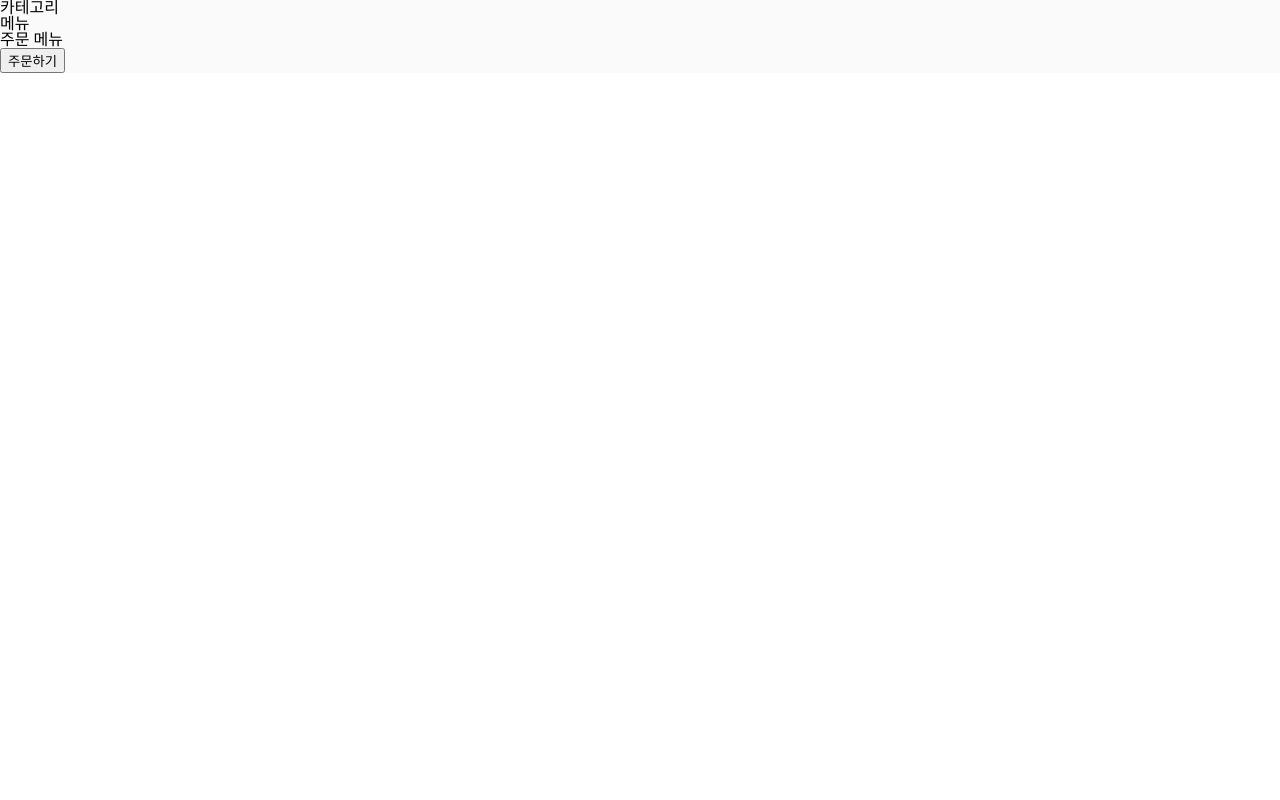
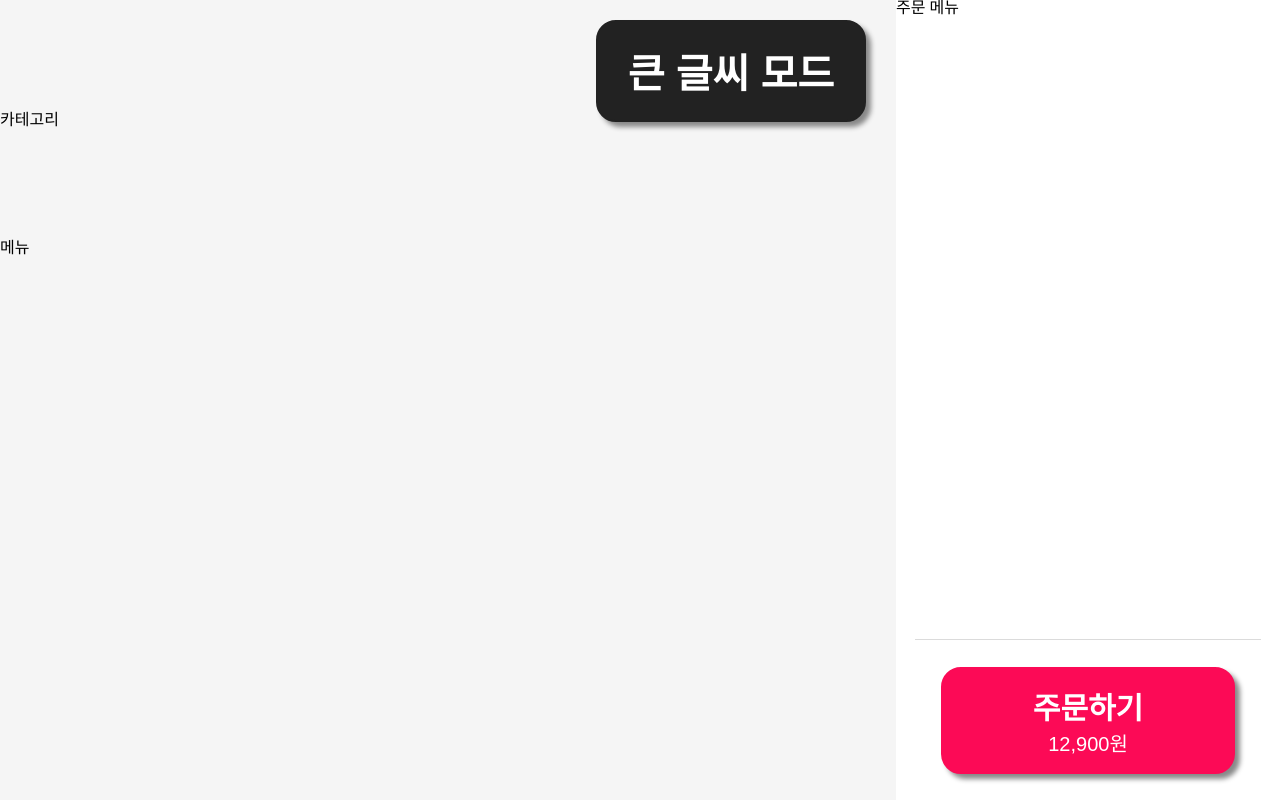
Before and after one commit to Novel-Ideas/gumeonggage-front, a React (Create React App) app: page / in a window 1280 px wide. Built offline with nearby package versions, Linux system fonts and the light colour scheme.

Commit message:
Feat: MenuPage Layout, 스타일 구현 완료

```diff
--- a/src/components/pageComponents/style.js
+++ b/src/components/pageComponents/style.js
@@ -1,5 +1,8 @@
 import { css } from "@emotion/react";
 
 export const layout = css`
-    background-color: #fafafa;
+    position: relative;
+    width: 100vw;
+    height: 100vh;
+    background-color: #f5f5f5;
 `;
--- a/src/pages/menuPage/MenuPage.jsx
+++ b/src/pages/menuPage/MenuPage.jsx
@@ -1,18 +1,24 @@
-import React from 'react';
-import PageLayout from '../../components/pageComponents/PageLayout';
+/**@jsxImportSource @emotion/react */
+import * as s from "./style";
+import PageLayout from "../../components/pageComponents/PageLayout";
 
 function MenuPage(props) {
     return (
         <PageLayout>
-            <div>
-                <div>
-                    <div>카테고리</div>
+            <div css={s.layout}>
+                <div css={s.menuLayout}>
+                    <div css={s.categoryLayout}>
+                        <div>카테고리</div>
+                        <button css={s.bigButton}>큰 글씨 모드</button>
+                    </div>
                     <div>메뉴</div>
                 </div>
-                <div>
-                    <div>주문 메뉴</div>
-                    <div>
-                        <button>주문하기</button>
+                <div css={s.orderLayout}>
+                    <div css={s.orderMenuLayout}>주문 메뉴</div>
+                    <div css={s.orderButtonLayout}>
+                        <button css={s.orderButton}>
+                            주문하기<p>12,900원</p>
+                        </button>
                     </div>
                 </div>
             </div>
--- a/src/pages/menuPage/style.js
+++ b/src/pages/menuPage/style.js
@@ -1 +1,88 @@
 import { css } from "@emotion/react";
+
+export const layout = css`
+    display: flex;
+    width: 100%;
+    height: 100%;
+`;
+
+export const menuLayout = css`
+    width: 70%;
+    height: 100%;
+`;
+
+export const categoryLayout = css`
+    position: relative;
+    height: 30%;
+    display: flex;
+    align-items: center;
+    justify-content: space-between;
+`;
+
+export const bigButton = css`
+    position: absolute;
+    top: 20px;
+    right: 30px;
+    box-sizing: border-box;
+    border: 2px solid #222;
+    border-radius: 20px;
+    padding: 20px 30px;
+    font-size: 40px;
+    font-weight: 700;
+    background-color: #222;
+    color: white;
+    box-shadow: 5px 5px 5px #898989ff;
+    transition: all 0.2s ease-in-out;
+    cursor: pointer;
+
+    &:hover {
+        background-color: white;
+        color: #222;
+    }
+`;
+
+export const orderLayout = css`
+    display: flex;
+    flex-direction: column;
+    align-items: center;
+    box-sizing: border-box;
+    width: 30%;
+    height: 100%;
+    background-color: white;
+`;
+
+export const orderMenuLayout = css`
+    width: 100%;
+    height: 80%;
+`;
+
+export const orderButtonLayout = css`
+    display: flex;
+    align-items: center;
+    justify-content: center;
+    width: 90%;
+    height: 20%;
+    border-top: 1px solid #dbdbdb;
+`;
+
+export const orderButton = css`
+    box-sizing: border-box;
+    border: 2px solid rgb(252, 10, 86);
+    border-radius: 20px;
+    background-color: rgb(252, 10, 86);
+    font-size: 30px;
+    font-weight: 700;
+    padding: 15px 90px;
+    color: white;
+    box-shadow: 5px 5px 5px #898989ff;
+    transition: all 0.2s ease-in-out;
+
+    & > p {
+        font-size: 20px;
+        font-weight: 500;
+    }
+    &:hover {
+        background-color: white;
+        color: rgb(252, 10, 86);
+    }
+`;
```
